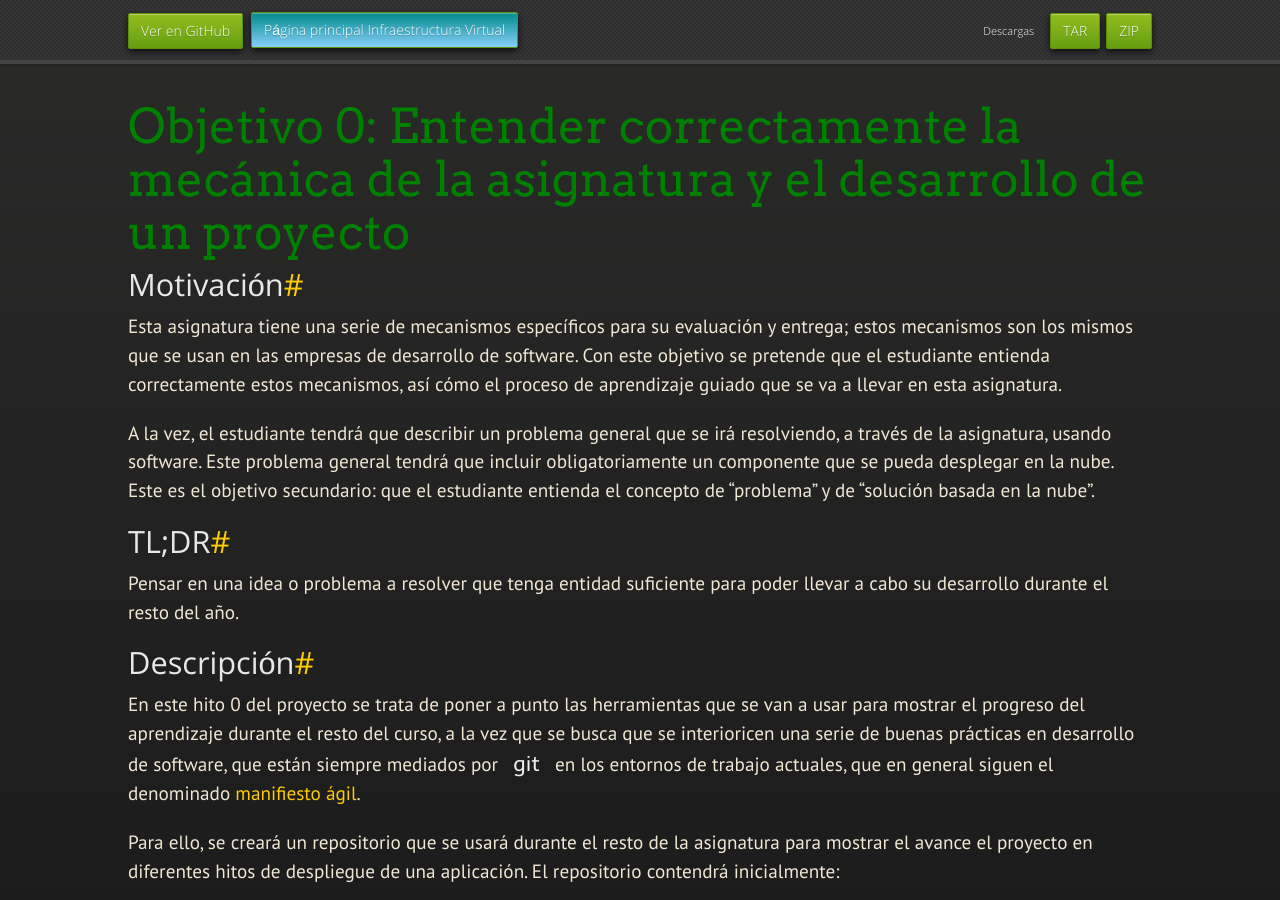
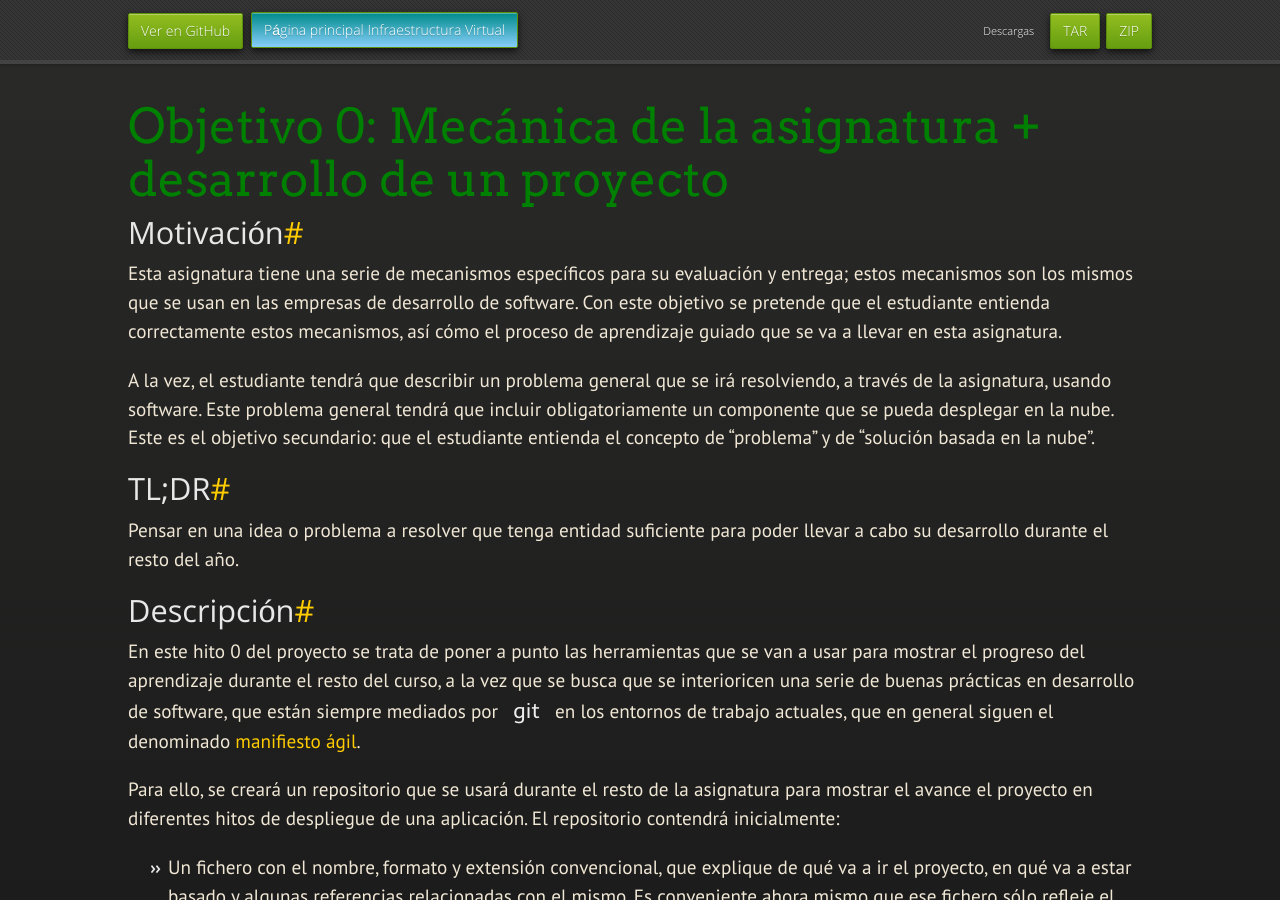
Before and after one commit to JJ/IV, a Jekyll site: the page built from documentos/proyecto/0.Repositorio.md, in a window 1280 px wide and 900 px high. Built offline with Jekyll 4.4.1, drawn with Linux system fonts in a browser that asks for light colours; nearby versions of some CDN libraries; some web fonts are replaced; our own code applies the rules of GitHub Pages for plain Markdown files.

Commit message:
Sync documentos/proyecto/0.Repositorio.md de master a gh-pages

```diff
--- a/documentos/proyecto/0.Repositorio.md
+++ b/documentos/proyecto/0.Repositorio.md
@@ -3,7 +3,7 @@ layout: index
 
 
 ---
-# Objetivo 0: Entender correctamente la mecánica de la asignatura y el desarrollo de un proyecto
+# Objetivo 0: Mecánica de la asignatura + desarrollo de un proyecto
 
 ## Motivación
 
```
